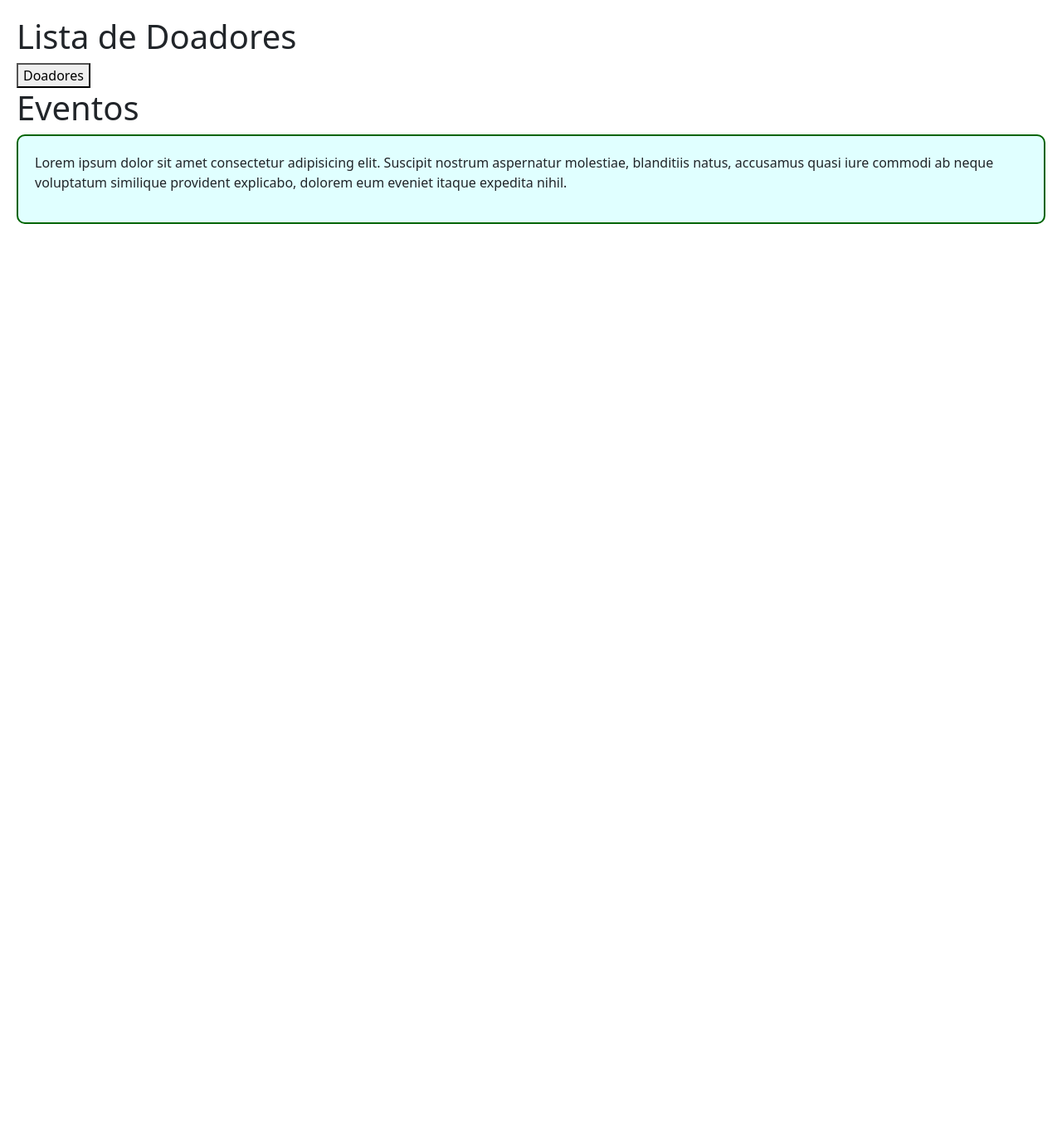
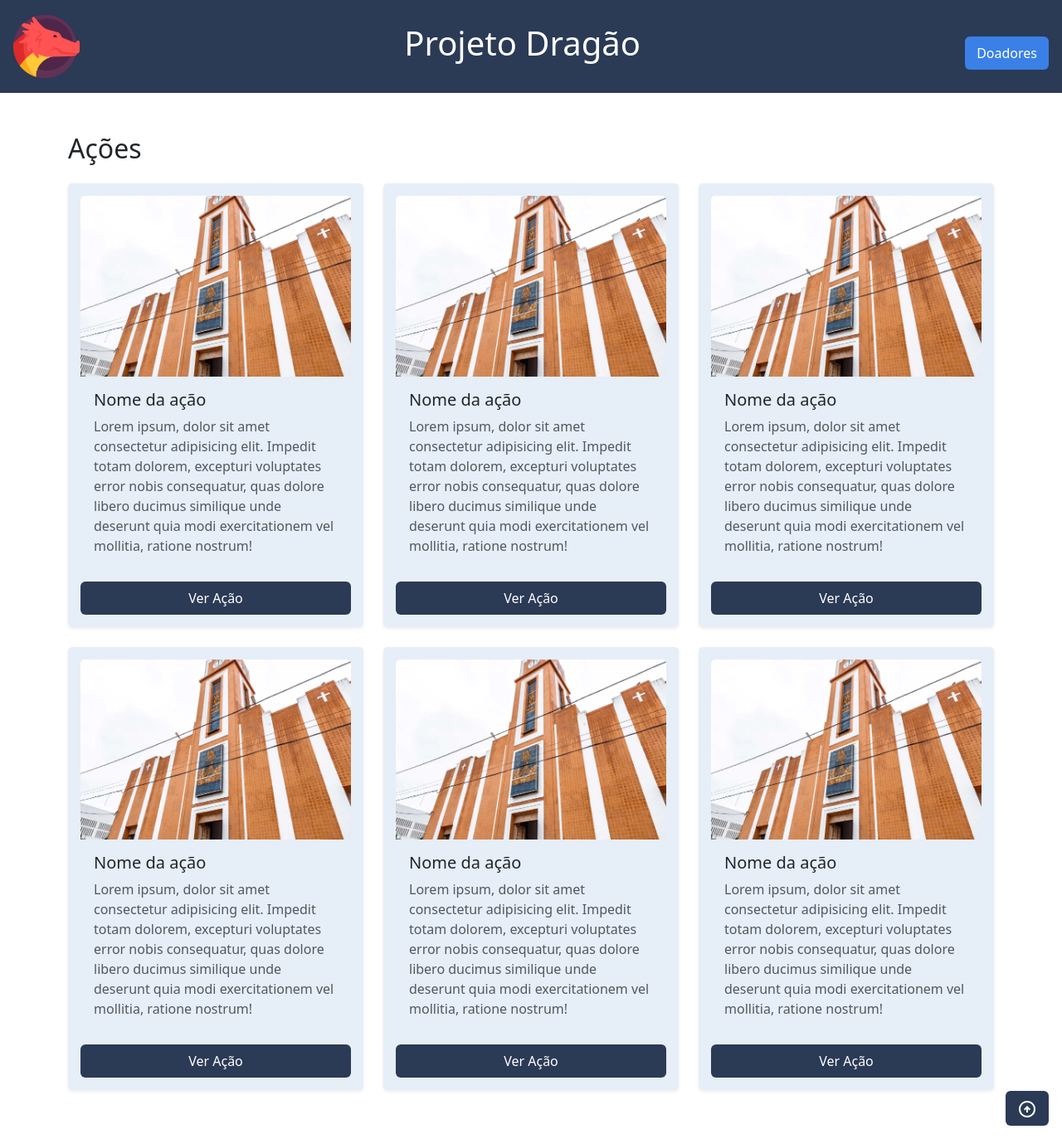
Before and after one commit to Rafa57/Pi_4, a React (Vite) app in the folder front-end/: page / in a window 1280 px wide. Shown: the whole page at 83% size. Before the commit the page ends 800 px from the top, so only its background shows below. Built offline with nearby package versions, Linux system fonts and the light colour scheme.

Commit message:
design home

```diff
--- a/front-end/src/containers/doadores/info.jsx
+++ b/front-end/src/containers/doadores/info.jsx
@@ -38,10 +38,10 @@ function Info() {
     };
 
     return (
-        <div style={{padding: '20px'}}>
+        <div id="info" style={{padding: '20px'}}>
 
-            <header className="d-flex align-items">
-                <Link to={'/doadores'} style={{textDecoration: 'none', color: '#666', fontSize: '20px', margin:'6px'}}>{'<voltar /'}</Link>
+            <header>
+                <Link to={'/doadores'} id="ficha-back" style={{textDecoration: 'none', color: '#666', fontSize: '20px', margin:'6px'}}>{'<voltar /'}</Link>
                 <h2>Ficha do doador</h2>
             </header>
 
--- a/front-end/src/containers/doadores/style.css
+++ b/front-end/src/containers/doadores/style.css
@@ -6,6 +6,26 @@
     --azul4: #00b3c6;
     --cinza1: #666;
     --cinza2: #444;
+}
+/* HOME */
+#home nav{
+    background-color: var(--azul3) !important;
+}
+#home h1 {
+    color: var(--branco);
+}
+#logo-dg {
+    width: 5em;
+}
+#rodape {
+    display: flex;
+    justify-content: end;
+}
+#back-top {
+    margin-left: 100%;
+}
+#home nav button {
+    background-color: var(--azul1);
 }
 
 /* LISTA DE DOADORES */
@@ -63,7 +83,10 @@ th {
 }
 
 /* FICHA DO DOADOR */
-
+#info header {
+    display: flex;
+    align-items: center;
+}
 .card {
     background-color: var(--azul2);
     border: 1px solid var(--primaria);
--- a/front-end/src/containers/home/index.jsx
+++ b/front-end/src/containers/home/index.jsx
@@ -1,5 +1,7 @@
 import { useNavigate } from "react-router-dom";
 // import { Title } from "./styles";
+
+import './style.css'
 
 function Home () {
 
@@ -7,26 +9,86 @@ function Home () {
     const navigate = useNavigate(); //inicia o navegador do react, possibilitando a mudança de rotas
 
     return (
-        <div style={{padding: '20px'}}>
-            <h1>Lista de Doadores</h1>
+        <div id="home">
 
-            <nav>
-                <button type="button" onClick={() => navigate('/doadores')}>Doadores</button>
+            <nav className="navbar sticky-top p-3">
+                <img src="./dragao.png" alt="logo" id="logo-dg" />
+                <h1>Projeto Dragão</h1>
+                <button type="button" className="btn btn-primary mt-3" onClick={() => navigate('/doadores')}>Doadores</button>
             </nav>
 
-            <section className="eventos">
-                <h1>Eventos</h1>
-                <div style={{
-                    border:'2px solid darkgreen',
-                    backgroundColor: 'lightcyan',
-                    borderRadius: '10px',
-                    padding: '20px',
-                    }}>
-                    <p>Lorem ipsum dolor sit amet consectetur adipisicing elit. Suscipit nostrum aspernatur molestiae, blanditiis natus, accusamus quasi iure commodi ab neque voluptatum similique provident explicabo, dolorem eum eveniet itaque expedita nihil.</p>
+            <section className="container mt-5">
+                <h2>Ações</h2>
 
+                <div className="row g-4">
+                    <div className="col-12 col-md-6 col-lg-4">
+                        <div className="card h-100 shadow-sm">
+                            <img src="/acoes/igreja-matriz.webp" className="card-img-top" alt="acao.nome" />
+                            <div className="card-body d-flex flex-column">
+                                <h5 className="card-title">Nome da ação</h5>
+                                <p className="card-text text-muted">Lorem ipsum, dolor sit amet consectetur adipisicing elit. Impedit totam dolorem, excepturi voluptates error nobis consequatur, quas dolore libero ducimus similique unde deserunt quia modi exercitationem vel mollitia, ratione nostrum!</p>
+                            </div>
+                            <a href="#" className="btn btn-primary mt-auto">Ver Ação</a>
+                        </div>
+                    </div>
+                    <div className="col-12 col-md-6 col-lg-4">
+                        <div className="card h-100 shadow-sm">
+                            <img src="/acoes/igreja-matriz.webp" className="card-img-top" alt="acao.nome" />
+                            <div className="card-body d-flex flex-column">
+                                <h5 className="card-title">Nome da ação</h5>
+                                <p className="card-text text-muted">Lorem ipsum, dolor sit amet consectetur adipisicing elit. Impedit totam dolorem, excepturi voluptates error nobis consequatur, quas dolore libero ducimus similique unde deserunt quia modi exercitationem vel mollitia, ratione nostrum!</p>
+                            </div>
+                            <a href="#" className="btn btn-primary mt-auto">Ver Ação</a>
+                        </div>
+                    </div>
+                    <div className="col-12 col-md-6 col-lg-4">
+                        <div className="card h-100 shadow-sm">
+                            <img src="/acoes/igreja-matriz.webp" className="card-img-top" alt="acao.nome" />
+                            <div className="card-body d-flex flex-column">
+                                <h5 className="card-title">Nome da ação</h5>
+                                <p className="card-text text-muted">Lorem ipsum, dolor sit amet consectetur adipisicing elit. Impedit totam dolorem, excepturi voluptates error nobis consequatur, quas dolore libero ducimus similique unde deserunt quia modi exercitationem vel mollitia, ratione nostrum!</p>
+                            </div>
+                            <a href="#" className="btn btn-primary mt-auto">Ver Ação</a>
+                        </div>
+                    </div>
+                    <div className="col-12 col-md-6 col-lg-4">
+                        <div className="card h-100 shadow-sm">
+                            <img src="/acoes/igreja-matriz.webp" className="card-img-top" alt="acao.nome" />
+                            <div className="card-body d-flex flex-column">
+                                <h5 className="card-title">Nome da ação</h5>
+                                <p className="card-text text-muted">Lorem ipsum, dolor sit amet consectetur adipisicing elit. Impedit totam dolorem, excepturi voluptates error nobis consequatur, quas dolore libero ducimus similique unde deserunt quia modi exercitationem vel mollitia, ratione nostrum!</p>
+                            </div>
+                            <a href="#" className="btn btn-primary mt-auto">Ver Ação</a>
+                        </div>
+                    </div>
+                    <div className="col-12 col-md-6 col-lg-4">
+                        <div className="card h-100 shadow-sm">
+                            <img src="/acoes/igreja-matriz.webp" className="card-img-top" alt="acao.nome" />
+                            <div className="card-body d-flex flex-column">
+                                <h5 className="card-title">Nome da ação</h5>
+                                <p className="card-text text-muted">Lorem ipsum, dolor sit amet consectetur adipisicing elit. Impedit totam dolorem, excepturi voluptates error nobis consequatur, quas dolore libero ducimus similique unde deserunt quia modi exercitationem vel mollitia, ratione nostrum!</p>
+                            </div>
+                            <a href="#" className="btn btn-primary mt-auto">Ver Ação</a>
+                        </div>
+                    </div>
+                    <div className="col-12 col-md-6 col-lg-4">
+                        <div className="card h-100 shadow-sm">
+                            <img src="/acoes/igreja-matriz.webp" className="card-img-top" alt="acao.nome" />
+                            <div className="card-body d-flex flex-column">
+                                <h5 className="card-title">Nome da ação</h5>
+                                <p className="card-text text-muted">Lorem ipsum, dolor sit amet consectetur adipisicing elit. Impedit totam dolorem, excepturi voluptates error nobis consequatur, quas dolore libero ducimus similique unde deserunt quia modi exercitationem vel mollitia, ratione nostrum!</p>
+                            </div>
+                            <a href="#" className="btn btn-primary mt-auto">Ver Ação</a>
+                        </div>
+                    </div>
                 </div>
             </section>
 
+            <div id="rodape">
+                <a id="back-top" href="#" className="btn m-3">
+                    <img src="/top-page.svg" alt="" />
+                </a>
+            </div>
         </div>
     )
 };
```
Also changed, not shown: front-end/public/acoes/igreja-matriz.webp (added), front-end/public/top-page.svg (added), front-end/src/containers/home/style.css (added).
